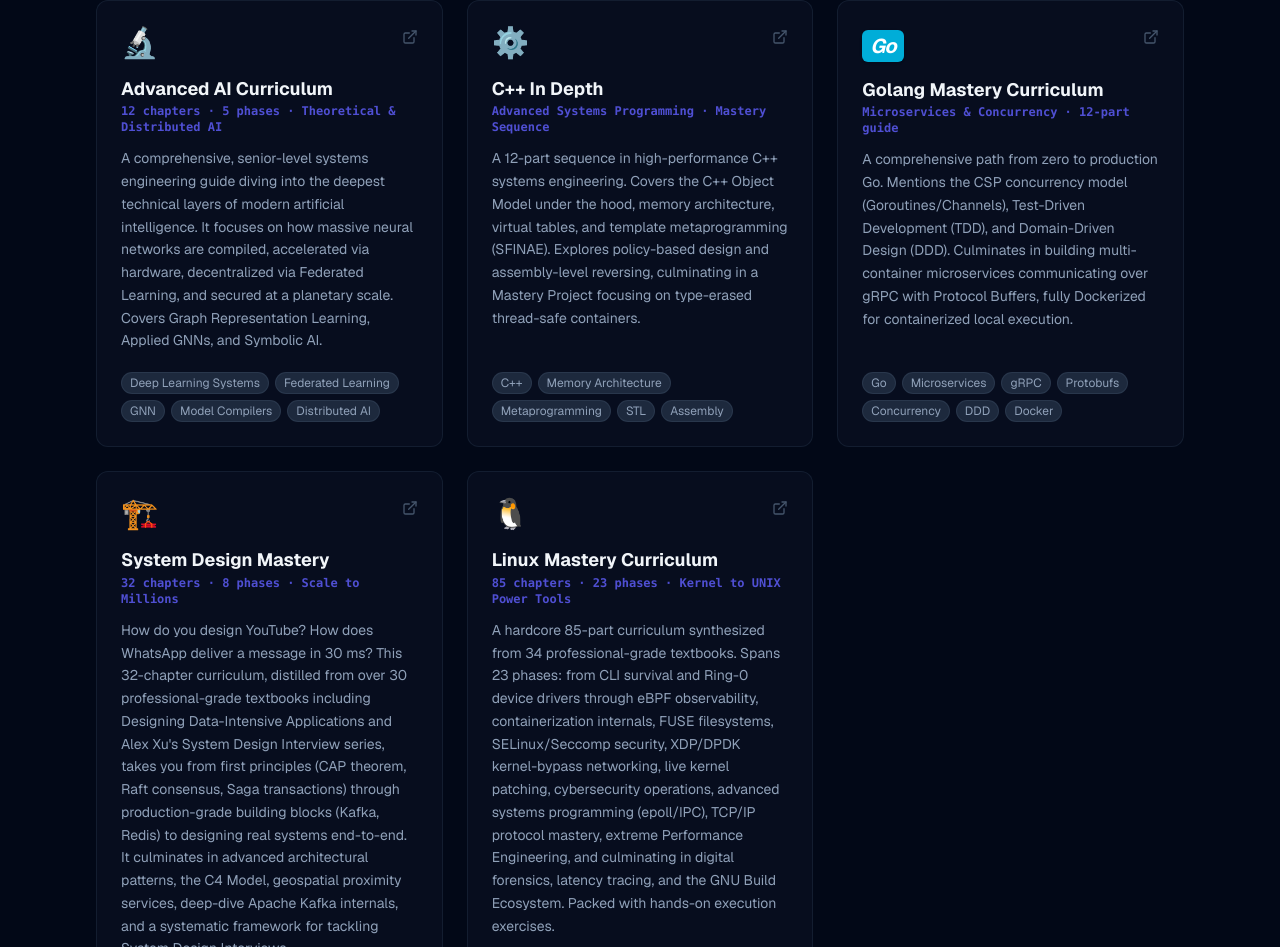
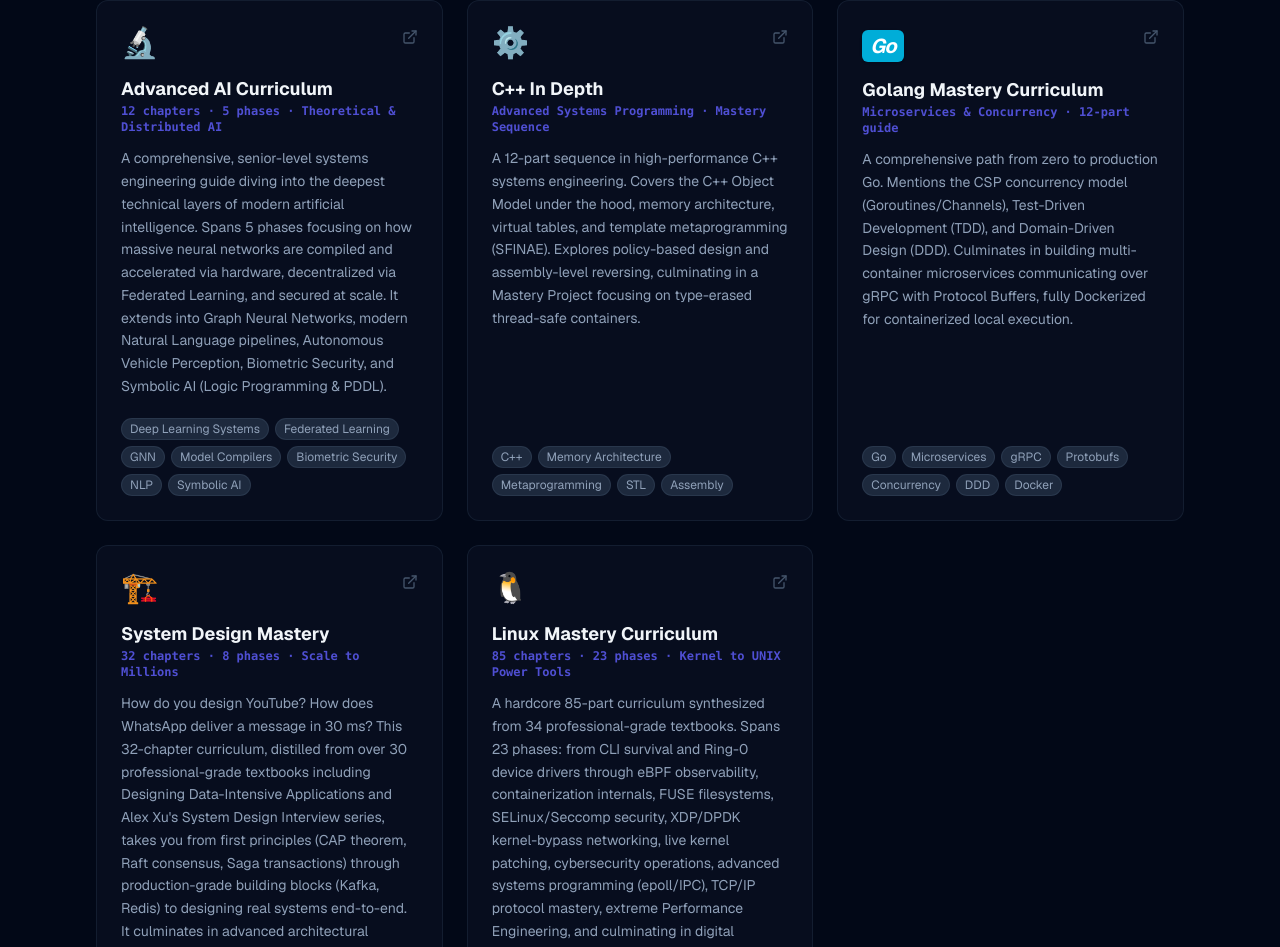
Before and after one commit to chemacabeza/chemacabeza-dev, a Next.js app: page /projects in a window 1280 px wide. Shown: the part 2396-3343 px from the top of the page. Built offline with nearby package versions, Linux system fonts and the light colour scheme.

Commit message:
Update Advanced AI project metadata to reflect completed phases

```diff
--- a/app/projects/page.tsx
+++ b/app/projects/page.tsx
@@ -120,8 +120,8 @@ const githubProjects = [
         title: "Advanced AI Curriculum",
         subtitle: "12 chapters · 5 phases · Theoretical & Distributed AI",
         description:
-            "A comprehensive, senior-level systems engineering guide diving into the deepest technical layers of modern artificial intelligence. It focuses on how massive neural networks are compiled, accelerated via hardware, decentralized via Federated Learning, and secured at a planetary scale. Covers Graph Representation Learning, Applied GNNs, and Symbolic AI.",
-        tags: ["Deep Learning Systems", "Federated Learning", "GNN", "Model Compilers", "Distributed AI"],
+            "A comprehensive, senior-level systems engineering guide diving into the deepest technical layers of modern artificial intelligence. Spans 5 phases focusing on how massive neural networks are compiled and accelerated via hardware, decentralized via Federated Learning, and secured at scale. It extends into Graph Neural Networks, modern Natural Language pipelines, Autonomous Vehicle Perception, Biometric Security, and Symbolic AI (Logic Programming & PDDL).",
+        tags: ["Deep Learning Systems", "Federated Learning", "GNN", "Model Compilers", "Biometric Security", "NLP", "Symbolic AI"],
     },
     {
         repo: "Cplusplus",
```
